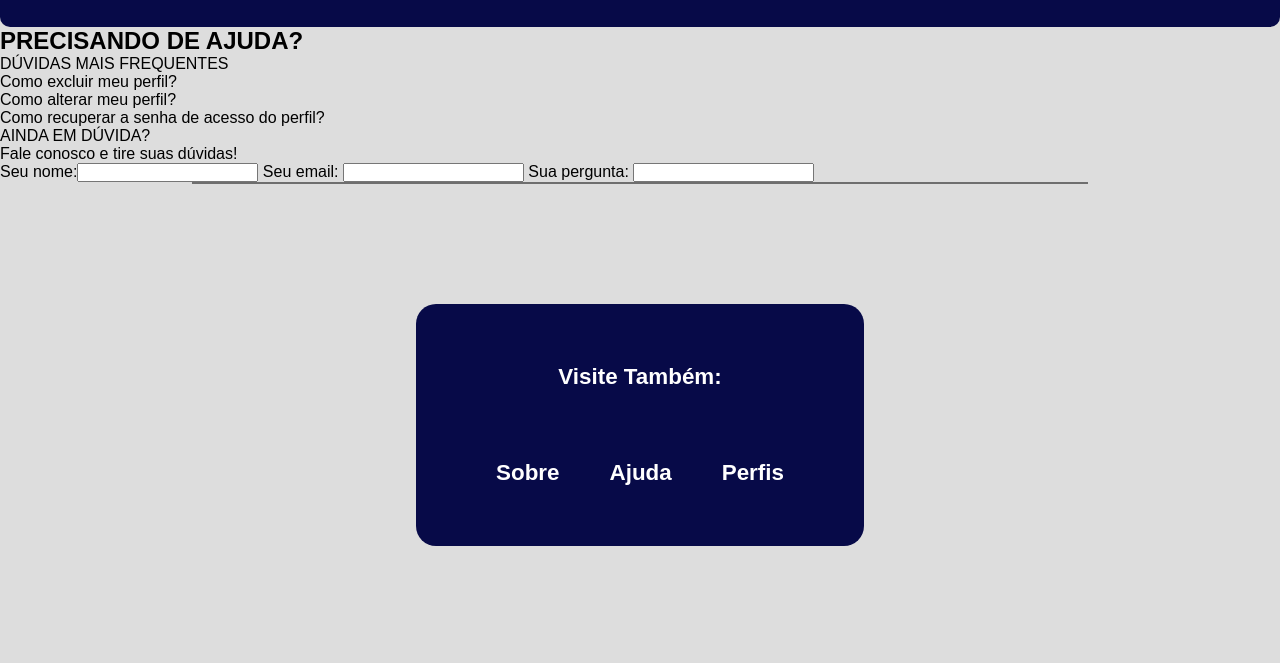
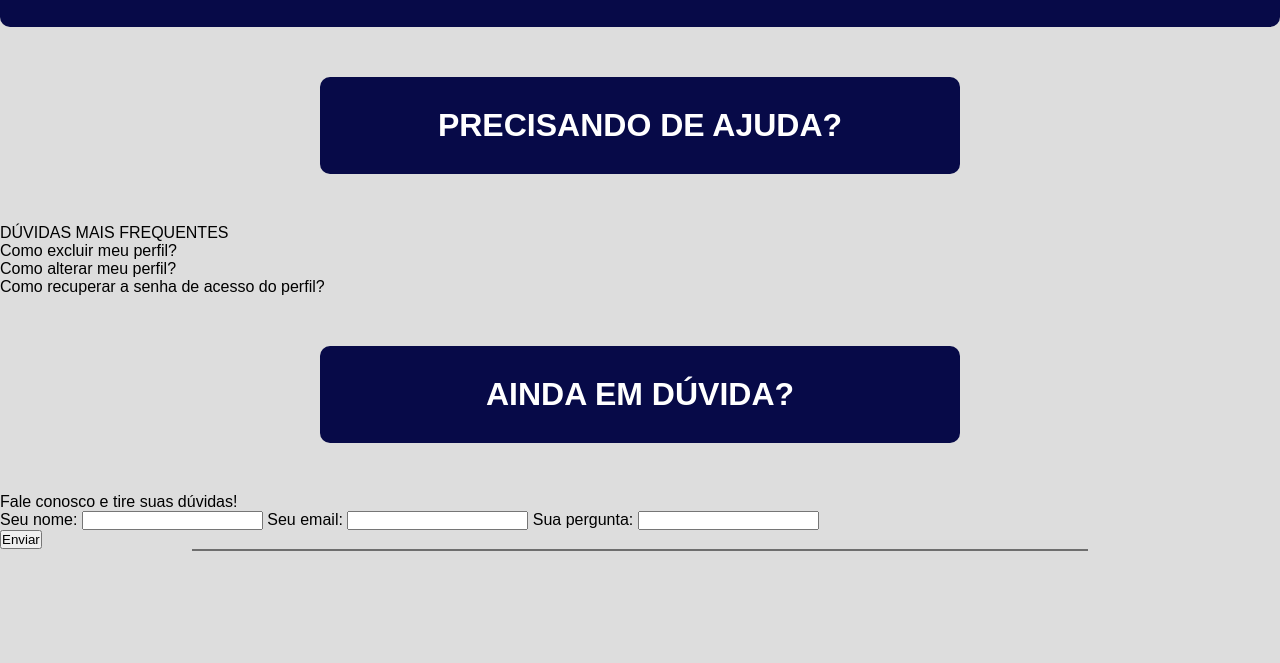
Before and after one commit to kawaru2/projeto-dev-web, a plain HTML site: page ajuda.html in a window 1280 px wide. Shown: the part 103-766 px from the top of the page. Drawn offline with Linux system fonts and the light colour scheme.

Commit message:
pequenos ajustes nos titulos de destaque da página de ajuda e em outros arquivos html.

```diff
--- /dev/null
+++ b/ajuda.css
@@ -0,0 +1,11 @@
+.destaque_conteudo_principal {
+  width: 50%;
+  margin: 50px auto;
+  padding: 30px;
+  background-color: var(--cor-azul-escuro);
+  color: white;
+  text-align: center;
+  font-size: 2rem;
+  font-weight: bold;
+  border-radius: 10px;
+}
--- a/ajuda.html
+++ b/ajuda.html
@@ -5,7 +5,7 @@
   <meta name="viewport" content="width=device-width, initial-scale=1.0">
   <title>Sala-de-Estárcio</title>
   <link rel="stylesheet" href="./SAstilo.css">
-  <link rel="stylesheet" href="">
+  <link rel="stylesheet" href="./ajuda.css">
 </head>
 <body>
   <header id="cabecalho">
@@ -33,10 +33,11 @@
       <p class="destaque_conteudo_principal">AINDA EM DÚVIDA?</p>
       <p class="subdestaque_conteudo_principal">Fale conosco e tire suas dúvidas!</p>
       <section id="contato_ajuda">
-        <label for="nome_contato">Seu nome:<input type="text" name="nome_contato" id="nome_contato"></label>
+        <label for="nome_contato">Seu nome: <input type="text" name="nome_contato" id="nome_contato"></label>
         <label for="email_contato">Seu email: <input type="email" name="email_contato" id="email_contato"></label>
         <label for="sua_pergunta">Sua pergunta: <input type="text" name="sua_pergunta" id="sua_pergunta"></label>
       </section>
+      <button class="btn">Enviar</button>
     </main>
     <div class="linha"></div>
     <footer id="rodape">
```
Also changed, not shown: perfis.html (+2 -2 lines).
